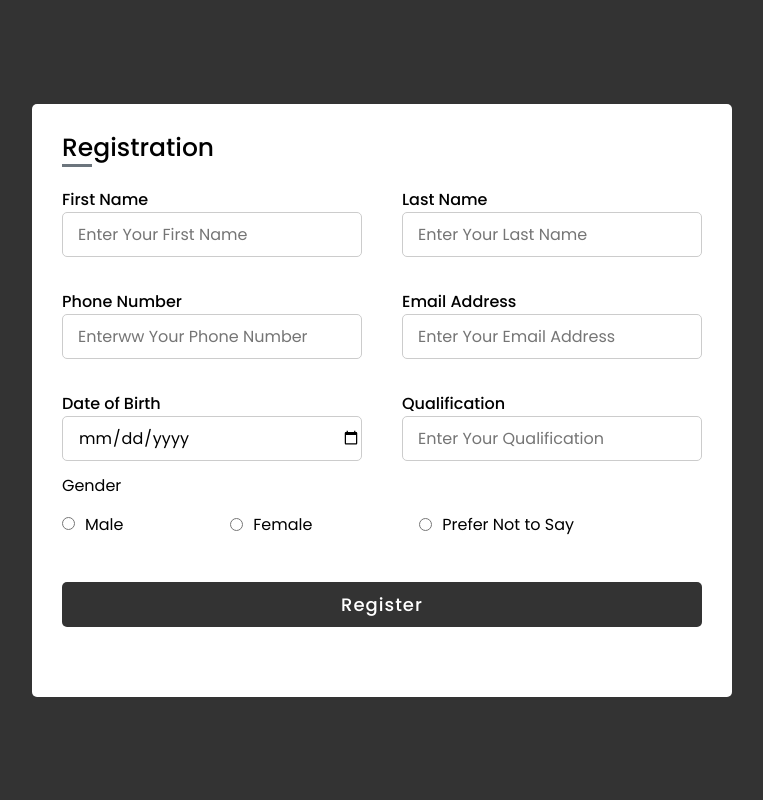
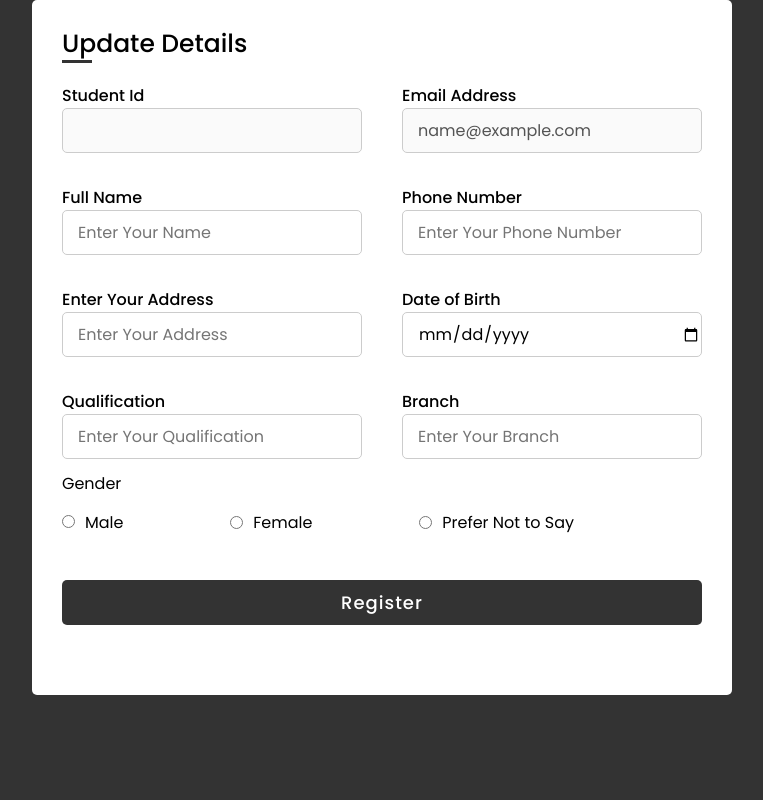
Before and after one commit to samirKeshwani2201/WebDevProjectCollegePHP, a PHP site: page /editProfile.php in a window 1280 px wide. Shown: the whole page, without its empty margins (258-1021 px from the left). Run offline with PHP 8.4, Linux system fonts and the light colour scheme; the visitor is signed in with stand-in values (Sample User, id 1).

Commit message:
Edit and Delete Left

```diff
--- /dev/null
+++ b/backend/editProcess.php
@@ -0,0 +1,6 @@
+<?php
+
+echo "Hello World ";
+
+
+?>
--- a/backend/registerProcess.php
+++ b/backend/registerProcess.php
@@ -1,9 +1,5 @@
 <?php
 session_start();
-
-
-
-
 
 
 if ($_SERVER["REQUEST_METHOD"] == "POST") {
--- a/editProfile.php
+++ b/editProfile.php
@@ -1,5 +1,13 @@
 <!DOCTYPE html>
 <html lang="en">
+<?php session_start();
+require_once("./backend/dbconnect.php");
+
+// get the values from the database
+
+
+?>
+
 
 <head>
     <meta charset="UTF-8">
@@ -7,32 +15,40 @@
     <title>Registration</title>
     <link rel="stylesheet" href="util/register.css">
 </head>
+
 <body>
-
     <div class="container">
-        <div class="title">Registration</div>
-        <form action="backend/registerProcess.php" method="post">
+        <div class="title">Update Details</div>
+        <form action="backend/editProcess.php" method="post">
             <div class="user-details">
                 <div class="input-box">
-                    <span class="details">First Name</span>
-                    <input type="text" id="name" name="f_name" placeholder="Enter Your First Name">
+                    <span class="details">Student Id</span>
+                    <input type="number" id="sid" name="sid" value=<?
+                    ?> placeholder=" " disabled>
                 </div>
+
                 <div class="input-box">
-                    <span class="details">Last Name</span>
-                    <input type="text" id="userName" name="l_name" placeholder="Enter Your Last Name">
+                    <span class="details">Email Address</span>
+                    <input type="email" id="email" name="email" value=<?php echo $_SESSION["email"] ?>
+                        placeholder="Enter Your Email Address" disabled>
+                </div>
+
+                <div class="input-box">
+                    <span class="details">Full Name</span>
+                    <input type="text" id="name" name="f_name" placeholder="Enter Your Name">
+                </div>
+
+                <div class="input-box">
+                    <span class="details">Phone Number</span>
+                    <input type="text" id="mobile" name="mobile" placeholder="Enter Your Phone Number">
+                </div>
+
+                <div class="input-box">
+                    <span class="details">Enter Your Address </span>
+                    <input type="text" id="address" name="address" placeholder="Enter Your Address">
                 </div>
 
 
-
-
-                <div class="input-box">
-                    <span class="details">Phone Number</span>
-                    <input type="text" id="mobile" name="mobile" placeholder="Enterww Your Phone Number">
-                </div>
-                <div class="input-box">
-                    <span class="details">Email Address</span>
-                    <input type="email" id="email" name="email" value=" " placeholder="Enter Your Email Address">
-                </div>
                 <div class="input-box">
                     <span class="details">Date of Birth</span>
                     <input type="date" id="dob" name="dob" placeholder="Enter Your Birth date">
@@ -41,9 +57,19 @@
                     <span class="details">Qualification</span>
                     <input type="text" id="q" name="qualification" placeholder="Enter Your Qualification">
                 </div>
+
+
+                <div class="input-box">
+                    <span class="details">Branch</span>
+                    <input type="text" id="q" name="branch" placeholder="Enter Your Branch">
+                </div>
+
+
+
+
+
             </div>
             <div class="gender-details">
-
                 <span class="gen-title">Gender</span>
                 <div class="category">
                     <label for="dot-1">
--- a/registration.php
+++ b/registration.php
@@ -33,6 +33,7 @@ if ($result->num_rows != 0) {
         $stu_id = $row["stu_id"];
     }
     $_SESSION["stu_id"] = $stu_id;
+
 }
 ?>
 
--- a/util/register.css
+++ b/util/register.css
@@ -29,7 +29,7 @@ body {
   display: flex;
   justify-content: center;
   align-items: center;
-  height: 100vh;
+  height: 100%;
   background: #333333;
 }
 
@@ -52,7 +52,7 @@ body {
   position: absolute;
   height: 3px;
   width: 30px;
-  background: #6C757D;
+  background: #333333;
   left: 0;
   bottom: 0;
 }
```
Also changed, not shown: backend/documnet_uploader.php (+27 -2 lines), backend/loginProcess.php (+14 -0 lines), index.php (+17 -52 lines), server/IMG-20230620-WA0011.jpg (added), 4 other files.
